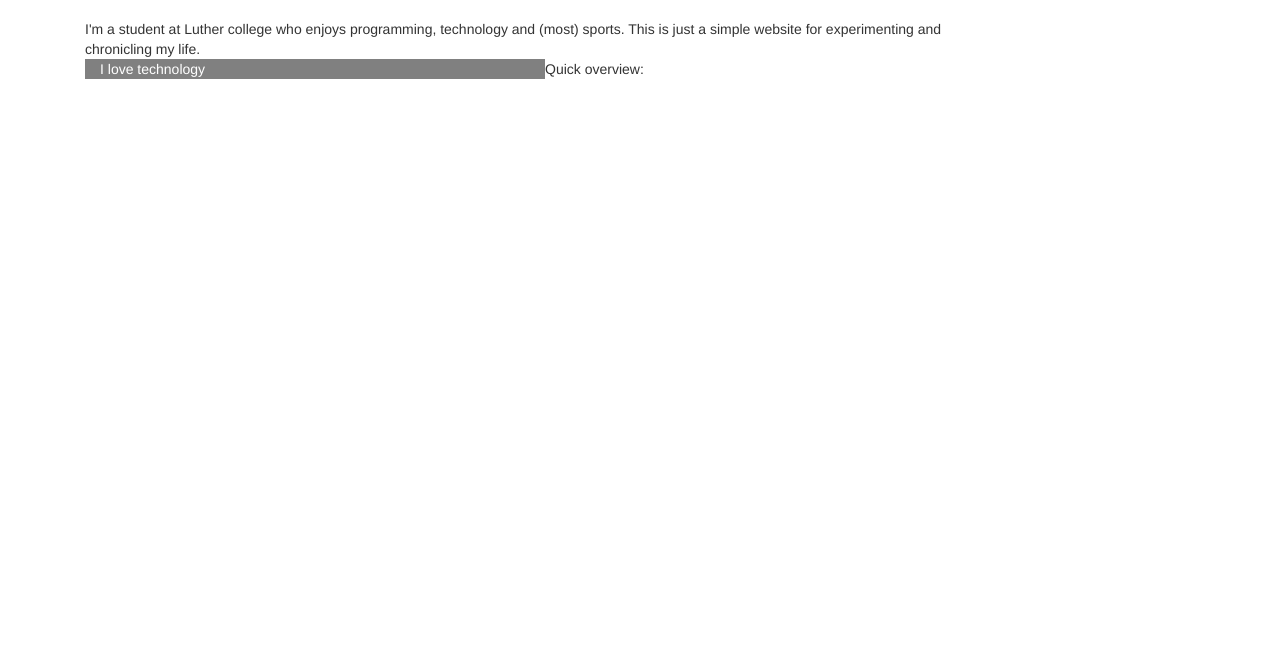
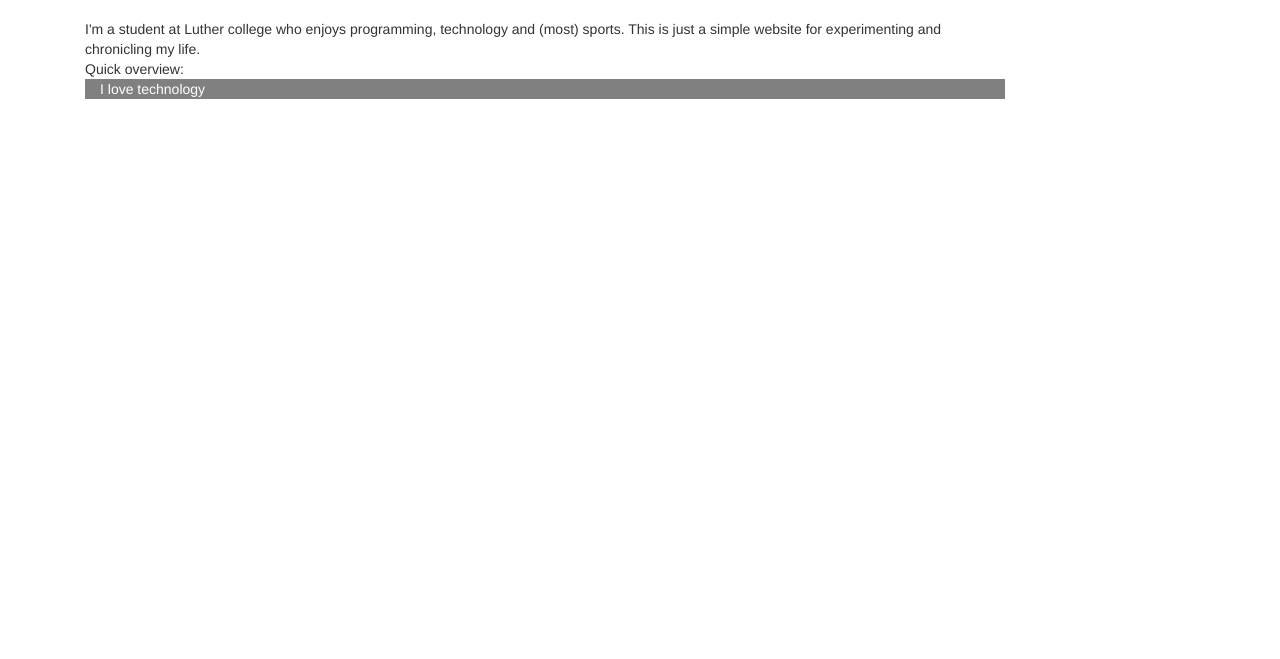
Before and after one commit to JakeAlbee/jakealbee.github.io, a plain HTML site: page aboutme.html in a window 1280 px wide. Shown: the part 141-800 px from the top of the page. Drawn offline with nearby package versions, Linux system fonts and the light colour scheme.

Commit message:
changed stuff up

```diff
--- a/aboutme.html
+++ b/aboutme.html
@@ -48,7 +48,7 @@
         <div class="floater1 col-xs-6 col-md-6 col-lg-10">
 I'm a student at Luther college who enjoys programming, technology and (most) sports. This is just a simple website for experimenting and chronicling my life. <br>
 Quick overview:
-  <div class="floater2 col-xs-12 col-md-6 col-lg-6">
+  <div class="floater2 col-xs-12 col-md-12 col-lg-12">
     I love technology
   </div>
         </div>
```
